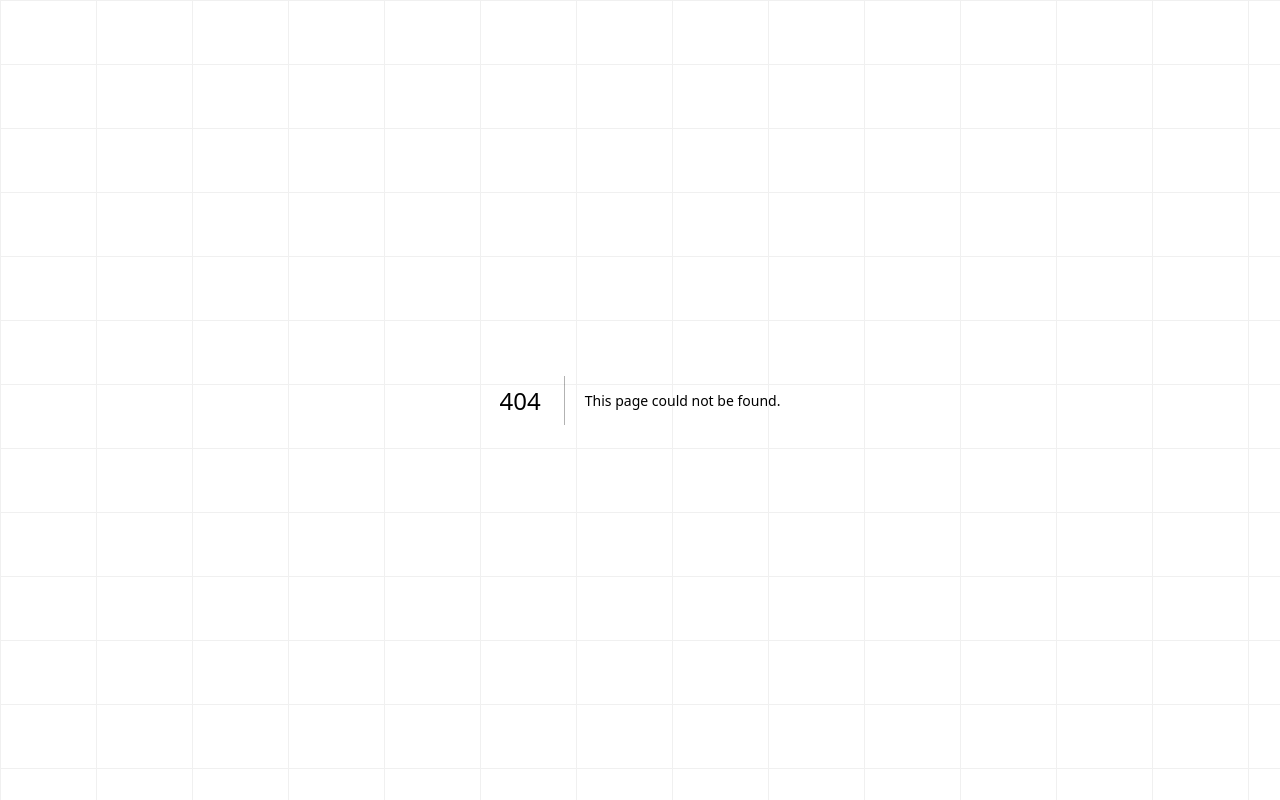
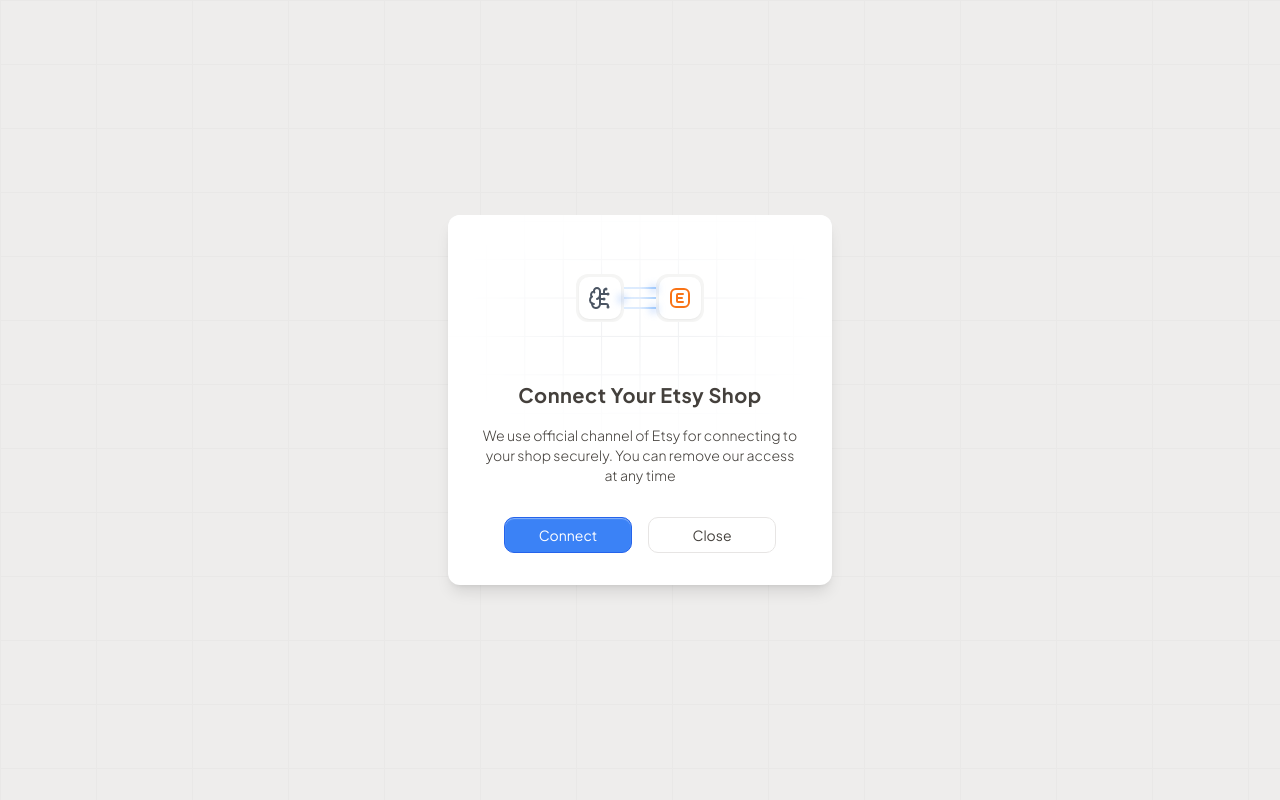
Before and after one commit to cahyawibawa/ui-topia, a Next.js app: page /connect-modal in a window 1280 px wide. Before the commit this address had no page. Built offline with nearby package versions, Linux system fonts and the light colour scheme.

Commit message:
feat: new ui

```diff
--- /dev/null
+++ b/app/(playground)/connect-modal/page.tsx
@@ -0,0 +1,109 @@
+import { LuBrainCircuit } from 'react-icons/lu'
+import { TbBrandEtsy } from 'react-icons/tb'
+
+const Bars = () => {
+  const w = 40
+  const offset = 46
+  return (
+    <svg width="100%" height="100%" viewBox="0 0 400 200">
+      {Array.from(Array(15)).map((_, i) => (
+        <line
+          key={i}
+          y1={i * w - offset}
+          x1="0"
+          y2={i * w - offset}
+          x2="400"
+          stroke="currentColor"
+        ></line>
+      ))}
+      {Array.from(Array(15)).map((_, i) => (
+        <line
+          key={i}
+          x1={i * w}
+          y1="-20"
+          x2={i * w}
+          y2="220"
+          stroke="currentColor"
+        ></line>
+      ))}
+    </svg>
+  )
+}
+
+const ConnectModal = () => {
+  return (
+    <div className="flex h-screen w-screen items-center justify-center bg-stone-200/70 text-stone-700">
+      <div className="relative max-w-sm overflow-hidden rounded-xl bg-white shadow-lg">
+        <div className="absolute left-0 top-0 z-[2] aspect-video w-full shadow-[inset_0_0_100px_84px_rgba(255,255,255,1)]"></div>
+        <div className="absolute left-0 top-0 z-[1] aspect-video w-full text-gray-300">
+          <Bars />
+        </div>
+        <div className="relative z-[2] flex flex-col gap-8 p-8">
+          <div className="flex items-center justify-center">
+            <div className="size-12 rounded-[12px] bg-stone-100 p-[3px]">
+              <div className="flex size-full items-center justify-center rounded-[10px] bg-white shadow-sm">
+                <LuBrainCircuit className="text-2xl text-gray-600" />
+              </div>
+            </div>
+            <div className="flex flex-col gap-2 py-10">
+              <div className="relative h-[2px] w-8">
+                <div className="absolute h-[2px] w-full animate-pulse bg-gradient-to-r from-blue-300 via-blue-100 to-blue-50"></div>
+                <div className="absolute h-[2px] w-full animate-pulse bg-gradient-to-l from-blue-300 via-blue-100 to-blue-50"></div>
+                <div className="animate-moveToRight absolute right-[0%] size-[4px] bg-blue-500 blur-sm"></div>
+              </div>
+              <div className="relative h-[2px] w-8">
+                <div className="absolute h-[2px] w-full animate-pulse bg-gradient-to-r from-blue-300 via-blue-100 to-blue-50"></div>
+                <div className="absolute h-[2px] w-full animate-pulse bg-gradient-to-l from-blue-300 via-blue-100 to-blue-50"></div>
+                <div className=" animate-moveFromRight absolute right-[100%] size-[4px] bg-blue-500 blur-sm"></div>
+              </div>
+              <div className="relative h-[2px] w-8">
+                <div className="absolute h-[2px] w-full animate-pulse bg-gradient-to-r from-blue-300 via-blue-100 to-blue-50"></div>
+                <div className="absolute h-[2px] w-full animate-pulse bg-gradient-to-l from-blue-300 via-blue-100 to-blue-50"></div>
+                <div className="animate-moveToRight absolute right-[0%] size-[4px] bg-blue-500 blur-sm"></div>
+              </div>
+            </div>
+            <div className="size-12 rounded-[12px] bg-stone-100 p-[3px]">
+              <div className="flex size-full items-center justify-center rounded-[10px] bg-white shadow-sm">
+                <TbBrandEtsy className="text-2xl text-orange-500" />
+              </div>
+            </div>
+          </div>
+          {/*  */}
+          <div className="flex flex-col gap-4">
+            <div className="text-center text-xl font-bold tracking-wide">
+              Connect Your Etsy Shop
+            </div>
+            <p className="text-center text-sm font-light">
+              We use official channel of Etsy for connecting to your shop
+              securely. You can remove our access at any time
+            </p>
+          </div>
+          <div className="flex justify-center gap-4">
+            <button
+              className={[
+                'text-sm text-white',
+                'h-[36px] min-w-[128px] p-[1px]',
+                'rounded-[10px] border border-blue-600',
+                'bg-blue-500 shadow-[inset_0_1px_1px_rgba(255,255,255,0.4)]',
+                'active:shadow-none',
+              ].join(' ')}
+            >
+              Connect
+            </button>
+            <button
+              className={[
+                'text-sm',
+                'h-[36px] min-w-[128px] p-[1px]',
+                'rounded-[10px] border border-stone-200',
+              ].join(' ')}
+            >
+              Close
+            </button>
+          </div>
+        </div>
+      </div>
+    </div>
+  )
+}
+
+export default ConnectModal
--- /dev/null
+++ b/app/(playground)/email-confirm/page.tsx
@@ -0,0 +1,138 @@
+import { CheckIcon, ExitIcon } from '@radix-ui/react-icons'
+
+const Envelope = () => {
+  return (
+    <svg
+      viewBox="0 0 180 115"
+      shape-rendering="geometricPrecision"
+      text-rendering="geometricPrecision"
+    >
+      <path
+        d="M31.686183,74.975327c-.000001-20.021367,18.364811-12.473405,30.07638-1.187337q.355294.342386,42.880186,39.180759c9.33805,8.421676,14.860098,8.421676,23.824626,0L170.91443,74.975327c11.723539-10.487412,30.401358-19.301745,30.401358,0v82.892704c-.040902,20.367828-17.996401,32.920989-30.401358,32.920989h-109.151867c-14.52235,0-30.076376-12.688694-30.07638-27.984747v-87.828946Z"
+        transform="matrix(1.011678 0 0 0.81598-27.886672-46.015212)"
+        fill="#fff"
+        stroke="currentColor"
+        strokeWidth="4px"
+      />
+    </svg>
+  )
+}
+
+const Steps = () => {
+  return (
+    <div className="flex h-full flex-col rounded-2xl bg-gradient-to-l from-slate-100/60 to-white p-4">
+      <div className="flex flex-1 flex-col justify-center">
+        <div className="flex items-center gap-4">
+          <div className="rounded-full border border-orange-600 p-1 text-orange-600">
+            <CheckIcon className="size-3" />
+          </div>
+          <span className="text-sm opacity-50">Sign up</span>
+        </div>
+        <div className="px-3">
+          <div className="h-12 w-[1px] bg-orange-500" />
+        </div>
+        <div className="flex items-center gap-4">
+          <div className="rounded-full border border-orange-600 p-1 text-orange-600">
+            <CheckIcon className="size-3" />
+          </div>
+          <span className="text-sm opacity-50">Basic info</span>
+        </div>
+        <div className="px-3">
+          <div className="h-12 w-[1px] bg-orange-600" />
+        </div>
+        <div className="flex items-center gap-4">
+          <div className="rounded-full border border-orange-600 bg-orange-600 p-1 text-orange-600">
+            <div className="px-1 text-xs text-white">3</div>
+          </div>
+
+          <span className="text-sm font-medium text-orange-600">
+            Confirm email
+          </span>
+        </div>
+      </div>
+      <div>
+        <button className="flex w-full items-center gap-4 rounded-xl bg-white p-4 text-sm font-medium shadow-md">
+          <ExitIcon className="size-4" />
+          <span>Logout</span>
+        </button>
+      </div>
+    </div>
+  )
+}
+
+const Content = () => {
+  return (
+    <div className="flex flex-col gap-8 px-12 py-4">
+      <div className="flex-1">
+        <div>
+          <div className="flex items-center justify-center">
+            <div className="relative size-48">
+              <div className="absolute z-[0] size-full rounded-full border"></div>
+              <div className="absolute z-[1] size-full bg-gradient-to-t from-white from-30% via-white/50 to-white/0"></div>
+              <div className="absolute z-[2] flex size-full -translate-y-4 items-center justify-center">
+                <div className="size-12 rotate-45 rounded-md border-[2px] border-slate-200 bg-white"></div>
+              </div>
+              <div className="absolute z-[2] flex size-full items-center justify-center">
+                <div className=" flex w-1/5 -translate-y-6 flex-col gap-[6px] rounded-md bg-[--orange] px-3 pb-4 pt-2">
+                  <div className="h-1 w-2/3 rounded-sm bg-white" />
+                  <div className="h-1 w-full rounded-sm bg-white" />
+                  <div className="h-1 w-full rounded-sm bg-white" />
+                </div>
+              </div>
+              <div className="absolute z-[3] flex size-full items-center justify-center">
+                <div className="w-2/5 text-slate-200">
+                  <Envelope />
+                </div>
+              </div>
+            </div>
+          </div>
+        </div>
+        <div className="h-12"></div>
+        <div>
+          <div>
+            <span className="font-bold">
+              Check your inbox to confirm your email address
+            </span>
+          </div>
+          <div className="h-4"></div>
+          <div>
+            <p className="font-light">
+              We&apos;ve emailed you a link. Please check your inbox, including
+              the spam folder to confirm your email and access to the platform.
+            </p>
+          </div>
+        </div>
+      </div>
+      <div className="h-2"></div>
+      <div className="flex justify-between gap-8">
+        <button className="min-w-[140px] rounded-xl p-4 text-sm font-medium shadow-md">
+          Resend email
+        </button>
+        <button className="min-w-[140px] rounded-xl bg-orange-600 p-4 text-sm font-medium text-white shadow-[0px_4px_12px_rgba(255,0,0,0.35)]">
+          Continue
+        </button>
+      </div>
+    </div>
+  )
+}
+
+const EmailConfirm = () => {
+  return (
+    <div className="h-screen w-screen bg-slate-100/70 text-gray-700">
+      <div className="flex size-full items-center justify-center">
+        <div className="max-w-2xl rounded-3xl border border-slate-200/40 bg-white p-4 shadow-md">
+          <div className="flex">
+            <div className="min-w-[200px]">
+              <Steps />
+            </div>
+            <div className="flex-1">
+              <Content />
+            </div>
+          </div>
+        </div>
+      </div>
+    </div>
+  )
+}
+
+export default EmailConfirm
```
